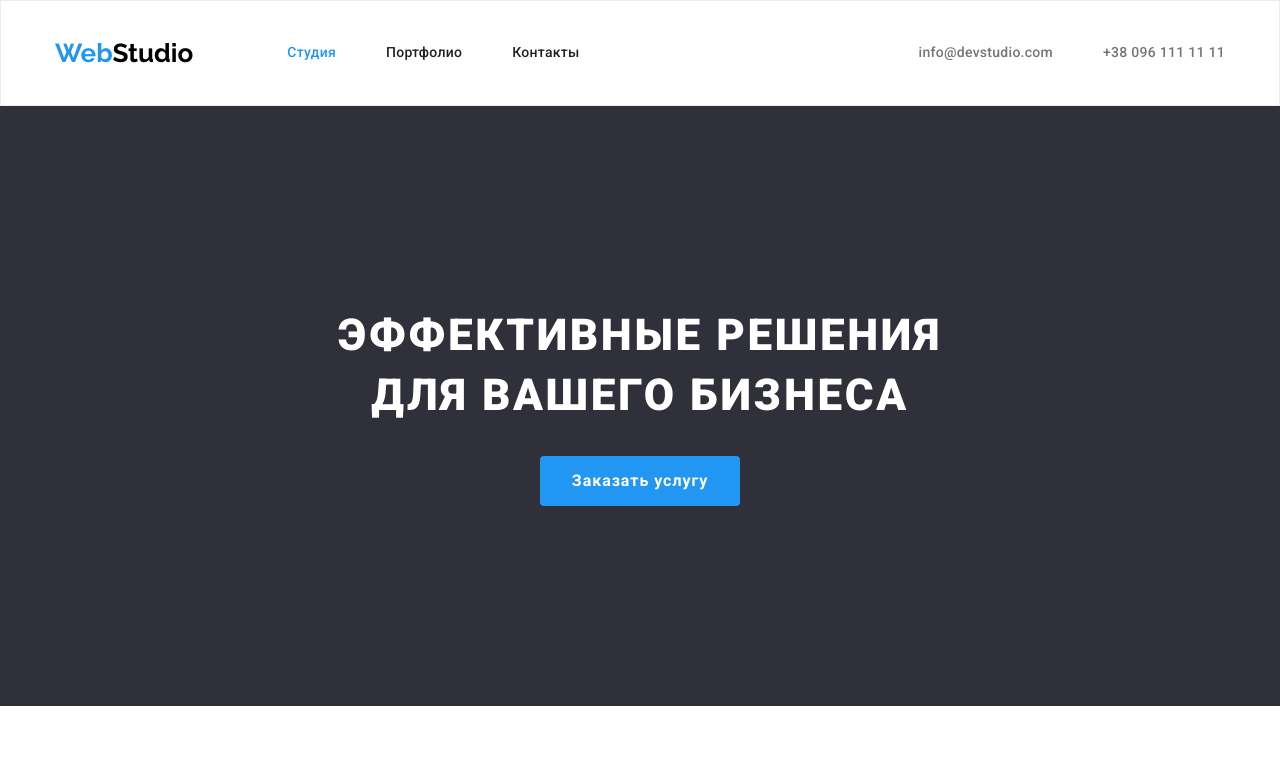
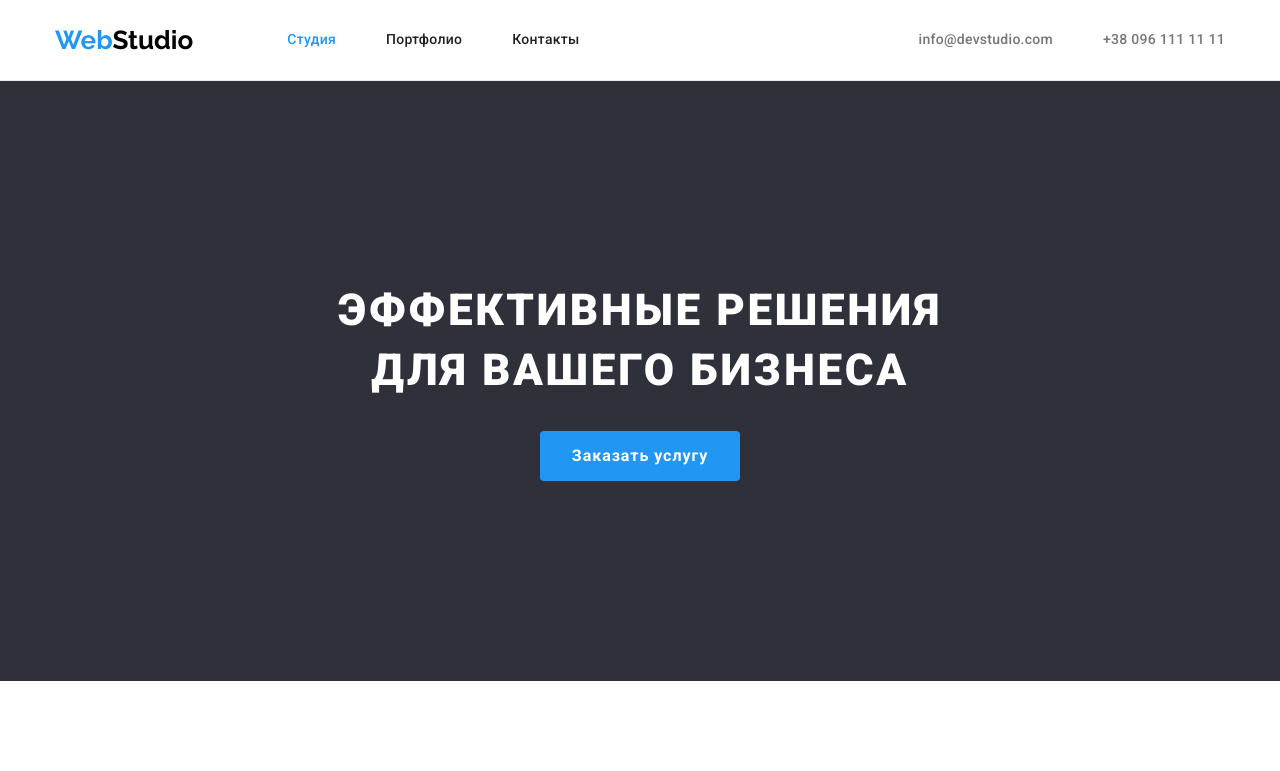
Before and after one commit to abeskhlibnova/goit-markup-hw-03, a plain HTML site: page index.html in a window 1280 px wide. Shown: the top 771 px of the page. Drawn offline with nearby package versions, Linux system fonts and the light colour scheme.

Commit message:
hw-03 ver. 1.2
change border bottom

```diff
--- a/css/styles.css
+++ b/css/styles.css
@@ -66,7 +66,7 @@ img {
     background-color: var(--primary-white-color);
     padding-top: 24px;
     padding-bottom: 24px;
-    border: 1px solid #ececec;
+    border-bottom: 1px solid #ececec;
 }
 
 .header-container {
@@ -98,8 +98,8 @@ img {
 }
 .nav-list-link {
     display: block;
-    padding-top: 20px;
-    padding-bottom: 20px;
+    padding-top: 8px;
+    padding-bottom: 8px;
     font-weight: 500;
     font-size: 14px;
     line-height: 1.14;
@@ -123,8 +123,8 @@ img {
 }
 .contacts-list-link {
     display: block;
-    padding-top: 20px;
-    padding-bottom: 20px;
+    padding-top: 8px;
+    padding-bottom: 8px;
     font-weight: 500;
     font-size: 14px;
     line-height: 1.14;
```
